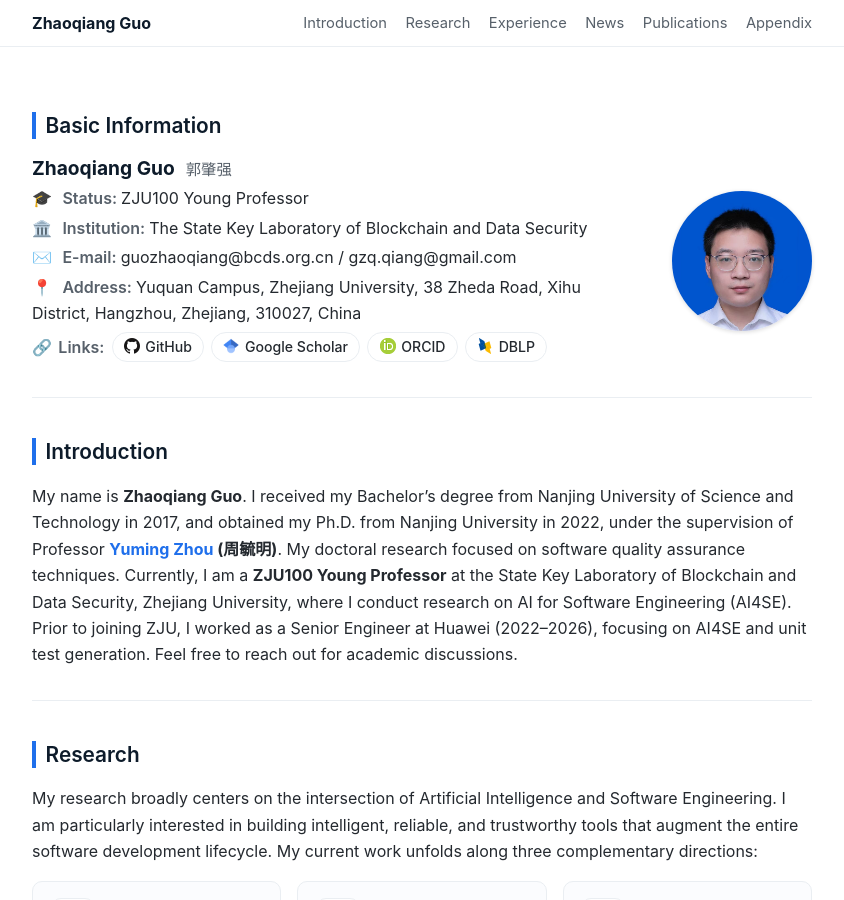
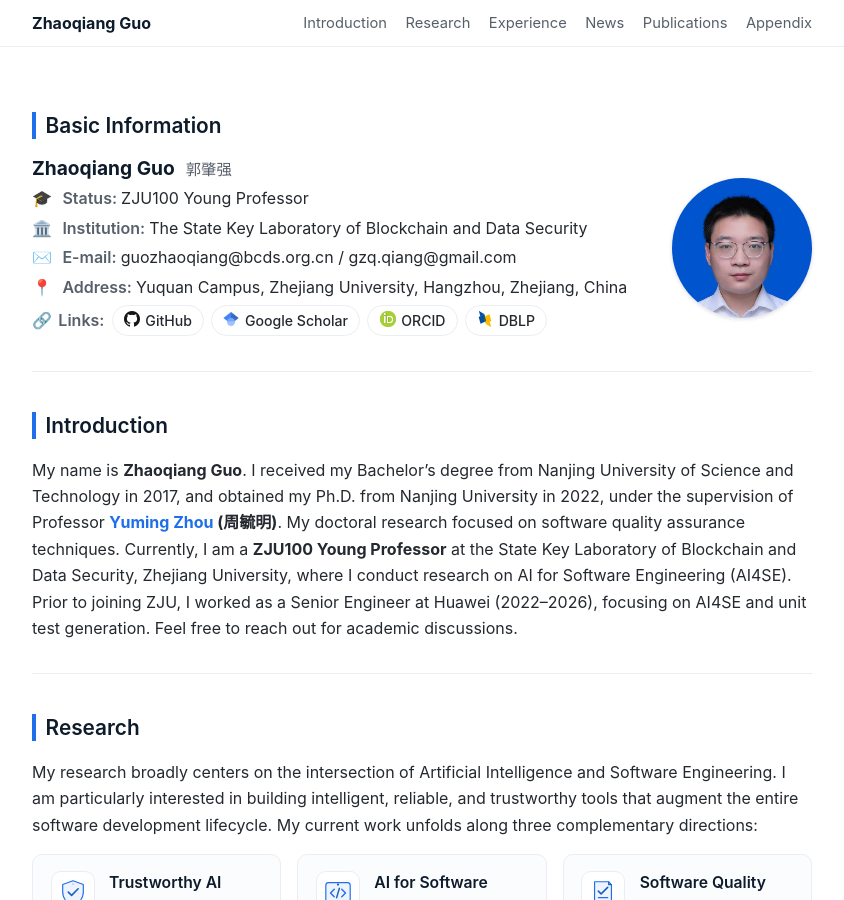
Before and after one commit to Naplues/naplues.github.io, a Jekyll site: the page built from index.html, in a window 1280 px wide and 900 px high. Shown: the whole window, without its empty margins (218-1062 px from the left). Built offline with Jekyll 4.4.1, drawn with Linux system fonts in a browser that asks for light colours; a script that is not in the unit is left out.

Commit message:
update address

```diff
--- a/index.html
+++ b/index.html
@@ -11,7 +11,7 @@
     <p><span class="info-icon">🎓</span><b> Status: </b> ZJU100 Young Professor </p>
     <p><span class="info-icon">🏛️</span><b> Institution: </b> The State Key Laboratory of Blockchain and Data Security </p>
     <p><span class="info-icon">✉️</span><b> E-mail: </b> guozhaoqiang@bcds.org.cn / gzq.qiang@gmail.com </p>
-    <p><span class="info-icon">📍</span><b> Address: </b> Yuquan Campus, Zhejiang University, 38 Zheda Road, Xihu District, Hangzhou, Zhejiang, 310027, China </p>
+    <p><span class="info-icon">📍</span><b> Address: </b> Yuquan Campus, Zhejiang University, Hangzhou, Zhejiang, China </p>
     <p class="links"><span class="links-label"><span class="info-icon">🔗</span><b>Links:</b></span>
       <a class="social-btn" href="https://github.com/naplues"><img src="assets/favicon/github.ico" width="16" height="16" alt="" aria-hidden="true" /> GitHub</a>
       <a class="social-btn" href="https://scholar.google.com/citations?hl=en&amp;user=J_igspgAAAAJ"><img src="assets/favicon/scholar.ico" width="16" height="16" alt="" aria-hidden="true" /> Google Scholar</a>
```
